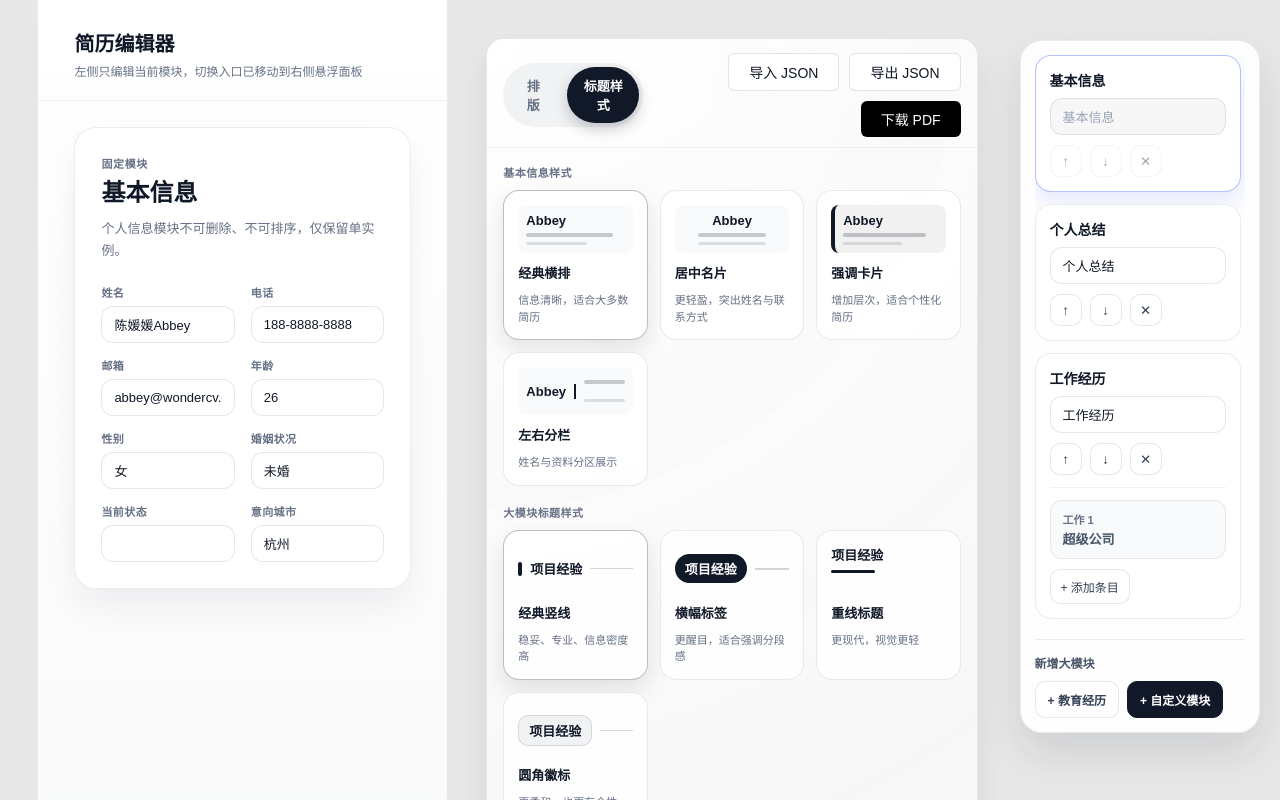
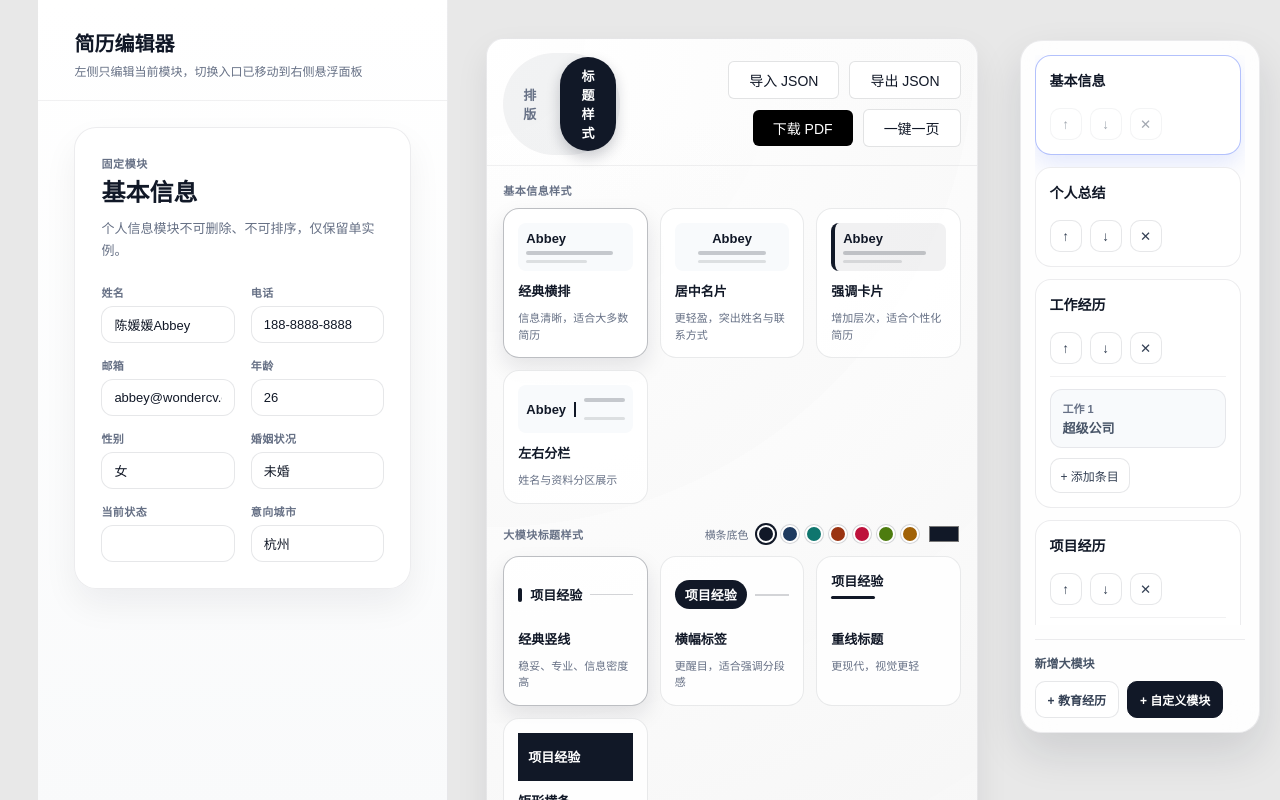
Before and after one commit to shadowdai-netizen/ResuMe, a React (Vite) app: page / in a window 1280 px wide. Both pictures are taken after a click on the button "标题样式". Shown: the top 800 px of the page. Built offline with nearby package versions, Linux system fonts and the light colour scheme; the HTML template or start-up script is replaced by a standard one.

Commit message:
feat: 添加模块标题编辑功能和一页模式支持

```diff
--- a/src/App.css
+++ b/src/App.css
@@ -249,11 +249,61 @@
   gap: 10px;
 }
 
+.style-picker-heading {
+  display: flex;
+  align-items: center;
+  justify-content: space-between;
+  gap: 12px;
+}
+
 .style-picker-label {
   font-size: 11px;
   font-weight: 700;
   letter-spacing: 0.04em;
   color: #667085;
+}
+
+.title-bar-color-control {
+  display: inline-flex;
+  align-items: center;
+  gap: 8px;
+  color: #667085;
+  font-size: 11px;
+  cursor: pointer;
+}
+
+.title-bar-color-presets {
+  display: inline-flex;
+  align-items: center;
+  gap: 6px;
+}
+
+.title-bar-color-swatch {
+  width: 18px;
+  height: 18px;
+  padding: 0;
+  border: 2px solid #fff;
+  border-radius: 50%;
+  box-shadow: 0 0 0 1px rgba(17, 24, 39, 0.16);
+  cursor: pointer;
+  transition: transform 0.15s ease, box-shadow 0.15s ease;
+}
+
+.title-bar-color-swatch:hover {
+  transform: scale(1.08);
+}
+
+.title-bar-color-swatch.active {
+  box-shadow: 0 0 0 2px #111827;
+}
+
+.title-bar-color-control input {
+  width: 34px;
+  height: 24px;
+  padding: 0;
+  border: none;
+  background: transparent;
+  cursor: pointer;
 }
 
 .profile-style-grid {
@@ -427,10 +477,21 @@
 }
 
 .title-style-preview.capsule .sample-title {
-  padding: 5px 10px;
-  border-radius: 10px;
-  background: rgba(17, 24, 39, 0.05);
-  border: 1px solid rgba(17, 24, 39, 0.12);
+  padding: 0;
+  color: #fff;
+  background: transparent;
+  border-radius: 0;
+  border: none;
+}
+
+.title-style-preview.capsule {
+  padding: 8px 10px;
+  border-radius: 0;
+  background: #111827;
+}
+
+.title-style-preview.capsule .sample-line {
+  display: none;
 }
 
 .title-style-name {
--- a/src/App.tsx
+++ b/src/App.tsx
@@ -19,7 +19,7 @@ const TITLE_STYLE_OPTIONS: Array<{ value: TitleStyleVariant; label: string; desc
   { value: 'classic', label: '经典竖线', description: '稳妥、专业、信息密度高' },
   { value: 'banner', label: '横幅标签', description: '更醒目，适合强调分段感' },
   { value: 'underline', label: '重线标题', description: '更现代，视觉更轻' },
-  { value: 'capsule', label: '圆角徽标', description: '更柔和，也更有个性' },
+  { value: 'capsule', label: '矩形横条', description: '色块醒目，适合强化分区层次' },
 ]
 
 const PROFILE_STYLE_OPTIONS: Array<{ value: ProfileStyleVariant; label: string; description: string }> = [
@@ -30,6 +30,7 @@ const PROFILE_STYLE_OPTIONS: Array<{ value: ProfileStyleVariant; label: string;
 ]
 
 const COLOR_PRESETS = ['#111827', '#1f3a5f', '#14532d', '#7c2d12', '#4c1d95']
+const TITLE_BAR_COLOR_PRESETS = ['#111827', '#1e3a5f', '#0f766e', '#9a3412', '#be123c', '#4d7c0f', '#a16207']
 
 function App() {
   const resumeRef = useRef<HTMLDivElement>(null)
@@ -38,6 +39,7 @@ function App() {
   const [activeModule, setActiveModule] = useState<string | null>(null)
   const [activePreviewTab, setActivePreviewTab] = useState<'typography' | 'titles'>('typography')
   const [schemaFeedback, setSchemaFeedback] = useState<{ type: 'success' | 'error'; message: string } | null>(null)
+  const [previewPageCount, setPreviewPageCount] = useState(1)
   const [previewSettings, setPreviewSettings] = useState<PreviewSettings>({
     fontFamily: FONT_OPTIONS[0].value,
     fontSize: 12,
@@ -46,6 +48,8 @@ function App() {
     moduleSpacing: 5,
     titleStyle: 'classic',
     profileStyle: 'classic',
+    onePageMode: false,
+    titleBarColor: '#111827',
   })
 
   const handleExportPDF = async () => {
@@ -60,6 +64,14 @@ function App() {
   const handleModuleClick = useCallback((moduleId: string) => {
     setActiveModule(moduleId)
   }, [])
+
+  const handleOnePage = useCallback(() => {
+    if (previewPageCount <= 1) {
+      return
+    }
+
+    setPreviewSettings(prev => ({ ...prev, onePageMode: true }))
+  }, [previewPageCount])
 
   const handleExportSchema = useCallback(() => {
     const schemaFile = createResumeSchemaFile(resumeData)
@@ -163,6 +175,15 @@ function App() {
                       onClick={handleExportPDF}
                     >
                       下载 PDF
+                    </button>
+                    <button
+                      type="button"
+                      className="toolbar-btn secondary"
+                      onClick={handleOnePage}
+                      disabled={previewPageCount <= 1 || previewSettings.onePageMode}
+                      title={previewSettings.onePageMode ? '已启用一页模式' : '仅在简历超过一页时可用'}
+                    >
+                      {previewSettings.onePageMode ? '已压缩一页' : '一键一页'}
                     </button>
                   </div>
                 </div>
@@ -288,7 +309,29 @@ function App() {
                       </div>
 
                       <div className="style-picker-group">
-                        <span className="style-picker-label">大模块标题样式</span>
+                        <div className="style-picker-heading">
+                          <span className="style-picker-label">大模块标题样式</span>
+                          <div className="title-bar-color-control">
+                            <span>横条底色</span>
+                            <div className="title-bar-color-presets">
+                              {TITLE_BAR_COLOR_PRESETS.map(color => (
+                                <button
+                                  key={color}
+                                  type="button"
+                                  className={`title-bar-color-swatch${previewSettings.titleBarColor === color ? ' active' : ''}`}
+                                  style={{ background: color }}
+                                  onClick={() => setPreviewSettings(prev => ({ ...prev, titleBarColor: color }))}
+                                  title={color}
+                                />
+                              ))}
+                            </div>
+                            <input
+                              type="color"
+                              value={previewSettings.titleBarColor}
+                              onChange={event => setPreviewSettings(prev => ({ ...prev, titleBarColor: event.target.value }))}
+                            />
+                          </div>
+                        </div>
                         <div className="title-style-grid">
                           {TITLE_STYLE_OPTIONS.map(option => (
                             <button
@@ -320,6 +363,7 @@ function App() {
                   activeModule={activeModule}
                   onModuleHover={handleModuleHover}
                   onModuleClick={handleModuleClick}
+                  onPageCountChange={setPreviewPageCount}
                 />
               </div>
             </div>
--- a/src/components/EditorPanel.css
+++ b/src/components/EditorPanel.css
@@ -116,6 +116,32 @@
   font-size: 13px;
   line-height: 1.7;
   color: #667085;
+}
+
+.editor-module-title-field {
+  display: flex;
+  flex-direction: column;
+  gap: 6px;
+  margin-top: 4px;
+  max-width: 360px;
+}
+
+.editor-module-title-input {
+  width: 100%;
+  padding: 9px 11px;
+  border: 1px solid rgba(17, 24, 39, 0.12);
+  border-radius: 10px;
+  background: #fff;
+  color: #111827;
+  font-size: 15px;
+  font-weight: 700;
+  outline: none;
+  transition: border-color 0.15s ease, box-shadow 0.15s ease;
+}
+
+.editor-module-title-input:focus {
+  border-color: rgba(74, 108, 247, 0.46);
+  box-shadow: 0 0 0 3px rgba(74, 108, 247, 0.1);
 }
 
 .editor-section-actions {
--- a/src/components/EditorPanel.tsx
+++ b/src/components/EditorPanel.tsx
@@ -33,6 +33,15 @@ function EditorPanel({ data, onChange, activeModuleId, onModuleFocus }: EditorPa
     onChange({
       ...data,
       basicInfo: { ...data.basicInfo, [field]: value },
+    })
+  }
+
+  const updateModuleTitle = (moduleId: string, title: string) => {
+    onChange({
+      ...data,
+      modules: data.modules.map(module => (
+        module.id === moduleId ? { ...module, title } : module
+      )),
     })
   }
 
@@ -212,6 +221,12 @@ function EditorPanel({ data, onChange, activeModuleId, onModuleFocus }: EditorPa
         {activeModuleId === 'education' && educationModule ? (
           <EmptySection
             title={getModuleTitle(educationModule)}
+            titleEditor={(
+              <ModuleTitleInput
+                value={educationModule.title}
+                onChange={value => updateModuleTitle(educationModule.id, value)}
+              />
+            )}
             description="当前还没有教育经历条目，先新增一条再开始编辑。"
             actionLabel="+ 添加教育经历"
             onAction={addEducation}
@@ -223,6 +238,12 @@ function EditorPanel({ data, onChange, activeModuleId, onModuleFocus }: EditorPa
             eyebrow="教育经历"
             title={`${getModuleTitle(educationModule)} ${activeEducationIndex + 1}`}
             description={`当前共 ${data.education.length} 条，右侧可以快速切换其它条目。`}
+            titleEditor={(
+              <ModuleTitleInput
+                value={educationModule.title}
+                onChange={value => updateModuleTitle(educationModule.id, value)}
+              />
+            )}
             actions={(
               <>
                 <button type="button" className="editor-action-btn" onClick={addEducation}>新增同类条目</button>
@@ -254,6 +275,12 @@ function EditorPanel({ data, onChange, activeModuleId, onModuleFocus }: EditorPa
         {activeModuleId === 'workExperience' && workModule ? (
           <EmptySection
             title={getModuleTitle(workModule)}
+            titleEditor={(
+              <ModuleTitleInput
+                value={workModule.title}
+                onChange={value => updateModuleTitle(workModule.id, value)}
+              />
+            )}
             description="当前还没有工作经历条目，先新增一条再开始编辑。"
             actionLabel="+ 添加工作经历"
             onAction={addWork}
@@ -265,6 +292,12 @@ function EditorPanel({ data, onChange, activeModuleId, onModuleFocus }: EditorPa
             eyebrow="工作经历"
             title={`${getModuleTitle(workModule)} ${activeWorkIndex + 1}`}
             description={`当前共 ${data.workExperience.length} 条，右侧可以切换其它公司经历。`}
+            titleEditor={(
+              <ModuleTitleInput
+                value={workModule.title}
+                onChange={value => updateModuleTitle(workModule.id, value)}
+              />
+            )}
             actions={(
               <>
                 <button type="button" className="editor-action-btn" onClick={addWork}>新增同类条目</button>
@@ -308,6 +341,12 @@ function EditorPanel({ data, onChange, activeModuleId, onModuleFocus }: EditorPa
         {activeModuleId === 'projectExperience' && projectModule ? (
           <EmptySection
             title={getModuleTitle(projectModule)}
+            titleEditor={(
+              <ModuleTitleInput
+                value={projectModule.title}
+                onChange={value => updateModuleTitle(projectModule.id, value)}
+              />
+            )}
             description="当前还没有项目经历条目，先新增一条再开始编辑。"
             actionLabel="+ 添加项目经历"
             onAction={addProject}
@@ -319,6 +358,12 @@ function EditorPanel({ data, onChange, activeModuleId, onModuleFocus }: EditorPa
             eyebrow="项目经历"
             title={getModuleTitle(projectModule) + ' ' + (activeProjectIndex + 1)}
             description={'当前共 ' + data.projectExperience.length + ' 条，右侧可以快速切换其它项目。'}
+            titleEditor={(
+              <ModuleTitleInput
+                value={projectModule.title}
+                onChange={value => updateModuleTitle(projectModule.id, value)}
+              />
+            )}
             item={data.projectExperience[activeProjectIndex]}
             onAdd={addProject}
             onRemove={() => removeProject(activeProjectIndex)}
@@ -329,6 +374,12 @@ function EditorPanel({ data, onChange, activeModuleId, onModuleFocus }: EditorPa
         {activeModuleId === 'clubExperience' && clubModule ? (
           <EmptySection
             title={getModuleTitle(clubModule)}
+            titleEditor={(
+              <ModuleTitleInput
+                value={clubModule.title}
+                onChange={value => updateModuleTitle(clubModule.id, value)}
+              />
+            )}
             description="当前还没有社团和组织经历条目，先新增一条再开始编辑。"
             actionLabel="+ 添加社团经历"
             onAction={addClub}
@@ -340,6 +391,12 @@ function EditorPanel({ data, onChange, activeModuleId, onModuleFocus }: EditorPa
             eyebrow="社团和组织经历"
             title={getModuleTitle(clubModule) + ' ' + (activeClubIndex + 1)}
             description={'当前共 ' + data.clubExperience.length + ' 条，右侧可以快速切换其它经历。'}
+            titleEditor={(
+              <ModuleTitleInput
+                value={clubModule.title}
+                onChange={value => updateModuleTitle(clubModule.id, value)}
+              />
+            )}
             item={data.clubExperience[activeClubIndex]}
             onAdd={addClub}
             onRemove={() => removeClub(activeClubIndex)}
@@ -352,6 +409,12 @@ function EditorPanel({ data, onChange, activeModuleId, onModuleFocus }: EditorPa
             eyebrow="Markdown 模块"
             title={getModuleTitle(summaryModule)}
             description="适合摘要、技能概览等整体性内容。"
+            titleEditor={(
+              <ModuleTitleInput
+                value={summaryModule.title}
+                onChange={value => updateModuleTitle(summaryModule.id, value)}
+              />
+            )}
           >
             <MarkdownEditor
               value={data.personalSummary || ''}
@@ -366,6 +429,12 @@ function EditorPanel({ data, onChange, activeModuleId, onModuleFocus }: EditorPa
             eyebrow="自定义大模块"
             title={getModuleTitle(activeCustomModule)}
             description="该模块会按右侧标题展示在预览区，内容支持基础 Markdown 排版。"
+            titleEditor={(
+              <ModuleTitleInput
+                value={activeCustomModule.title}
+                onChange={value => updateModuleTitle(activeCustomModule.id, value)}
+              />
+            )}
           >
             <MarkdownEditor
               value={activeCustomModule.content || ''}
@@ -392,12 +461,14 @@ function EditorSection({
   eyebrow,
   title,
   description,
+  titleEditor,
   actions,
   children,
 }: {
   eyebrow: string
   title: string
   description: string
+  titleEditor?: ReactNode
   actions?: ReactNode
   children: ReactNode
 }) {
@@ -406,7 +477,7 @@ function EditorSection({
       <div className="editor-section-top">
         <div>
           <span className="editor-eyebrow">{eyebrow}</span>
-          <h3 className="editor-section-title">{title}</h3>
+          {titleEditor || <h3 className="editor-section-title">{title}</h3>}
           <p className="editor-section-desc">{description}</p>
         </div>
         {actions ? <div className="editor-section-actions">{actions}</div> : null}
@@ -416,20 +487,36 @@ function EditorSection({
   )
 }
 
+function ModuleTitleInput({ value, onChange }: { value: string; onChange: (value: string) => void }) {
+  return (
+    <label className="editor-module-title-field">
+      <span className="form-label">模块标题</span>
+      <input
+        className="editor-module-title-input"
+        value={value}
+        onChange={event => onChange(event.target.value)}
+        placeholder="输入模块标题"
+      />
+    </label>
+  )
+}
+
 function EmptySection({
   title,
+  titleEditor,
   description,
   actionLabel,
   onAction,
 }: {
   title: string
+  titleEditor?: ReactNode
   description: string
   actionLabel?: string
   onAction?: () => void
 }) {
   return (
     <section className="editor-empty-card">
-      <h3>{title}</h3>
+      {titleEditor || <h3>{title}</h3>}
       <p>{description}</p>
       {actionLabel && onAction ? (
         <button type="button" className="editor-primary-btn" onClick={onAction}>
@@ -444,6 +531,7 @@ function ExperienceEditorSection({
   eyebrow,
   title,
   description,
+  titleEditor,
   item,
   onAdd,
   onRemove,
@@ -452,6 +540,7 @@ function ExperienceEditorSection({
   eyebrow: string
   title: string
   description: string
+  titleEditor: ReactNode
   item: WorkItem
   onAdd: () => void
   onRemove: () => void
@@ -462,6 +551,7 @@ function ExperienceEditorSection({
       eyebrow={eyebrow}
       title={title}
       description={description}
+      titleEditor={titleEditor}
       actions={(
         <>
           <button type="button" className="editor-action-btn" onClick={onAdd}>新增同类条目</button>
--- a/src/components/ModuleManagerPanel.css
+++ b/src/components/ModuleManagerPanel.css
@@ -77,27 +77,6 @@
 
 .module-card-body {
   padding: 0 14px 14px;
-}
-
-.module-card-input {
-  width: 100%;
-  padding: 10px 12px;
-  border: 1px solid rgba(17, 24, 39, 0.1);
-  border-radius: 12px;
-  background: #fff;
-  color: #111827;
-  font-size: 13px;
-  outline: none;
-}
-
-.module-card-input:focus {
-  border-color: rgba(74, 108, 247, 0.48);
-  box-shadow: 0 0 0 3px rgba(74, 108, 247, 0.1);
-}
-
-.module-card-input:disabled {
-  background: #f7f7f8;
-  color: #98a2b3;
 }
 
 .module-card-actions {
--- a/src/components/ModuleManagerPanel.tsx
+++ b/src/components/ModuleManagerPanel.tsx
@@ -36,12 +36,6 @@ function ModuleManagerPanel({
 
   const updateModules = (modules: ResumeModule[]) => {
     onChange({ ...data, modules })
-  }
-
-  const updateModuleTitle = (moduleId: string, title: string) => {
-    updateModules(data.modules.map(module => (
-      module.id === moduleId ? { ...module, title } : module
-    )))
   }
 
   const moveModule = (moduleId: string, direction: 'up' | 'down') => {
@@ -204,14 +198,6 @@ function ModuleManagerPanel({
                 </button>
 
                 <div className="module-card-body">
-                  <input
-                    className="module-card-input"
-                    value={module.title}
-                    onChange={event => updateModuleTitle(module.id, event.target.value)}
-                    disabled={isFixed}
-                    placeholder={getModuleTitle(module)}
-                  />
-
                   <div className="module-card-actions">
                     <button
                       type="button"
```
Also changed, not shown: src/components/ResumePreview.tsx (+53 -18 lines).
